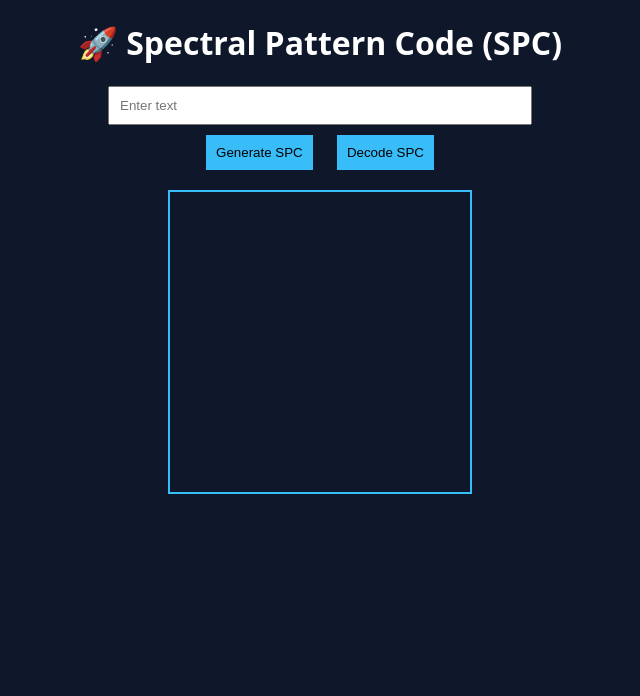
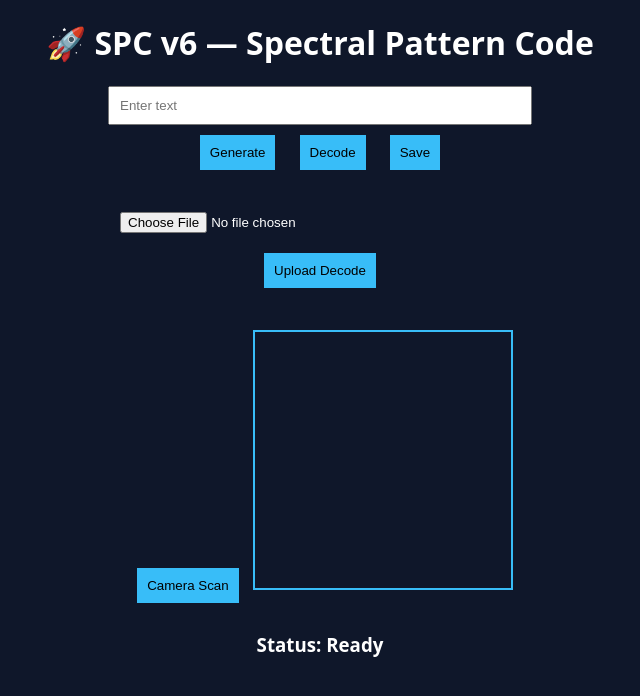
Before and after one commit to farukislamyt/spc-code, a plain HTML site: page index.html in a window 1280 px wide. Shown: the whole page, without its empty margins (320-960 px from the left). Drawn offline with Linux system fonts and the light colour scheme.

Commit message:
Update index.html

```diff
--- a/index.html
+++ b/index.html
@@ -2,21 +2,36 @@
 <html lang="en">
 <head>
 <meta charset="UTF-8">
-<title>SPC - Spectral Pattern Code</title>
+<title>SPC v6 - Advanced</title>
 <meta name="viewport" content="width=device-width, initial-scale=1.0">
 <link rel="stylesheet" href="css/style.css">
 </head>
 
 <body>
 
-<h1>🚀 Spectral Pattern Code (SPC)</h1>
+<h1>🚀 SPC v6 — Spectral Pattern Code</h1>
 
 <div class="container">
   <input id="textInput" placeholder="Enter text">
-  <button id="generateBtn">Generate SPC</button>
-  <button id="decodeBtn">Decode SPC</button>
 
-  <canvas id="canvas" width="300" height="300"></canvas>
+  <br>
+  <button id="generateBtn">Generate</button>
+  <button id="decodeBtn">Decode</button>
+  <button id="saveBtn">Save</button>
+
+  <br><br>
+
+  <input type="file" id="fileInput" accept="image/*">
+  <button id="uploadBtn">Upload Decode</button>
+
+  <br><br>
+
+  <button id="cameraBtn">Camera Scan</button>
+  <video id="video" width="256" height="256" autoplay style="display:none;"></video>
+
+  <canvas id="canvas" width="256" height="256"></canvas>
+
+  <h3 id="status">Status: Ready</h3>
   <h3 id="output"></h3>
 </div>
 
```
